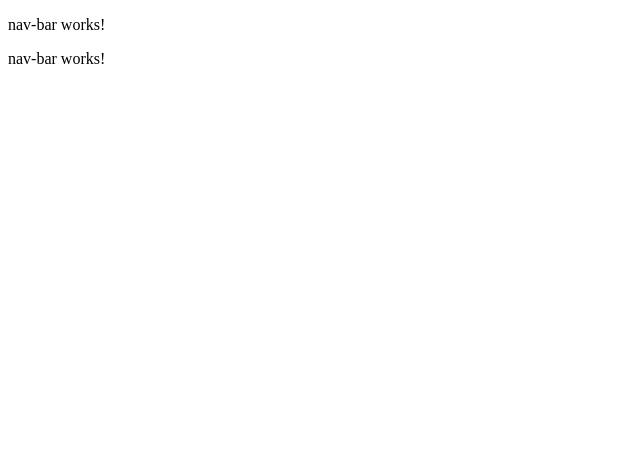
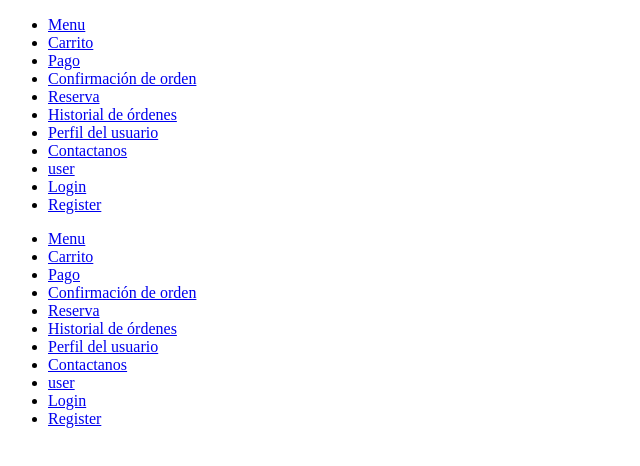
Before and after one commit to FiorelaClarz/PROYECTO-FINAL-PWEB2, an Angular app in the folder saborExpres/: page /navBar in a window 1280 px wide. Shown: the top 466 px of the page, without its empty margins (0-640 px from the left). Built offline with nearby package versions, Linux system fonts and the light colour scheme.

Commit message:
componente nav-bar

```diff
--- a/saborExpres/src/app/nav-bar/nav-bar.component.html
+++ b/saborExpres/src/app/nav-bar/nav-bar.component.html
@@ -1 +1,29 @@
-<p>nav-bar works!</p>
+<!-- navbar.component.html -->
+<nav class="navbar" [ngClass]="{ 'logged-in': isLoggedIn }">
+    <div class="logo">
+      <a routerLink="/home">
+        <!-- <img src="/assets/barbeque-logo.svg" alt="Logo"> -->
+      </a>
+    </div>
+    <ul class="nav-links">
+      <li><a routerLink="/menu">Menu</a></li>
+      <li><a routerLink="/cart">Carrito</a></li>
+      <li><a routerLink="/checkout">Pago</a></li>
+      <li><a routerLink="/order-confirmation">Confirmación de orden</a></li>
+      <li><a routerLink="/reserva">Reserva</a></li>
+      <li><a routerLink="/order-history">Historial de órdenes</a></li>
+      <li><a routerLink="/user-profile">Perfil del usuario</a></li>
+      <li><a routerLink="/contact-us">Contactanos</a></li>
+      <li><a routerLink="/user-login">user</a></li>
+      <li *ngIf="!isLoggedIn"><a routerLink="/login">Login</a></li>
+      <li *ngIf="!isLoggedIn"><a routerLink="/register">Register</a></li>
+      <li *ngIf="isLoggedIn"><button (click)="logout()" class="logout-button">Logout</button></li>
+    </ul>
+    <!-- <div class="nav-icons">
+      <span class="search-icon">&#128269;</span>
+      <span class="cart-icon">&#128722;</span> Aquí puedes usar un ícono de carrito
+    </div> -->
+    <div *ngIf="isLoggedIn" class="welcome-message">
+      {{ clienteNombre }}
+    </div>
+  </nav>
--- a/saborExpres/src/app/nav-bar/nav-bar.component.ts
+++ b/saborExpres/src/app/nav-bar/nav-bar.component.ts
@@ -1,12 +1,36 @@
-import { Component } from '@angular/core';
+// nav-bar.component.ts
+import { CommonModule } from '@angular/common';
+import { HttpClientModule } from '@angular/common/http';
+import { Component, OnInit } from '@angular/core';
+import { Router, RouterLink } from '@angular/router';
+import { AuthService } from '../auth.service';
 
 @Component({
   selector: 'app-nav-bar',
   standalone: true,
-  imports: [],
+  imports: [RouterLink, CommonModule],
   templateUrl: './nav-bar.component.html',
-  styleUrl: './nav-bar.component.css'
+  styleUrls: ['./nav-bar.component.css']
 })
-export class NavBarComponent {
+export class NavBarComponent implements OnInit {
+  clienteNombre: string | null = null;
+  isLoggedIn: boolean = false;
 
+  constructor(private router: Router, private authService: AuthService) {}
+
+  ngOnInit(): void {
+    this.authService.authStatus$.subscribe(status => {
+      this.isLoggedIn = status;
+      this.clienteNombre = this.authService.getClienteNombre();
+    });
+
+    // Inicializar los valores
+    this.isLoggedIn = !!localStorage.getItem('token');
+    this.clienteNombre = localStorage.getItem('clienteNombre');
+  }
+
+  logout(): void {
+    this.authService.logout();
+    this.router.navigate(['/login']);
+  }
 }
```
